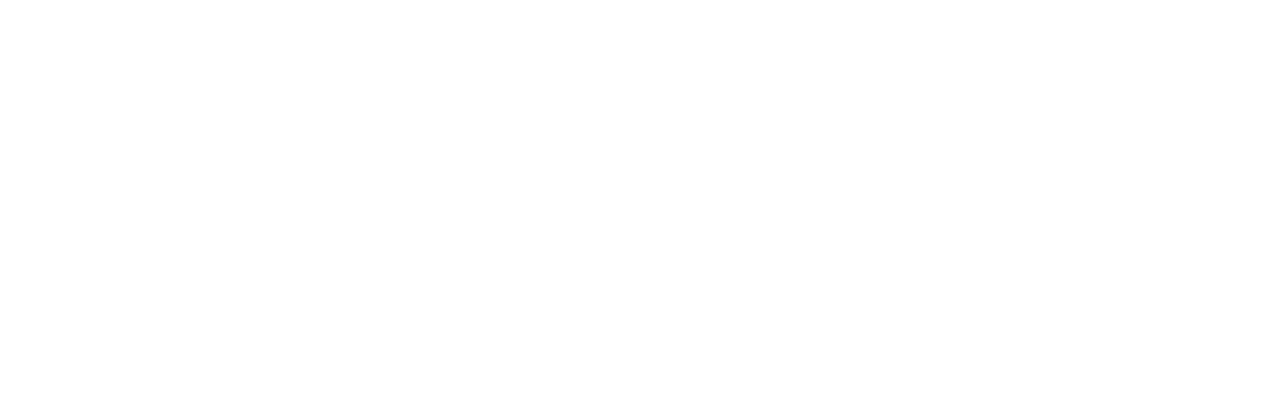
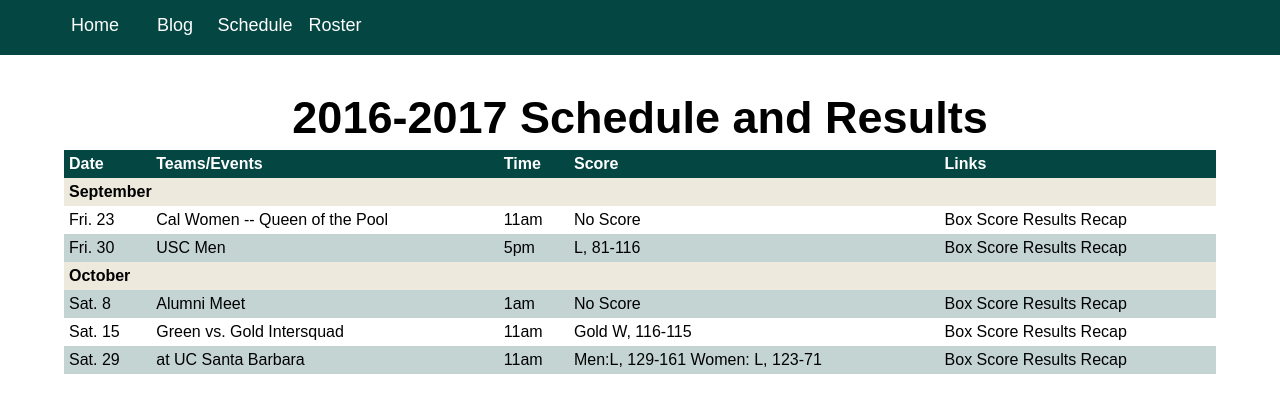
Before and after one commit to cncox/grc338_final, a plain HTML site: page schedule.html in a window 1280 px wide. Drawn offline with Linux system fonts and the light colour scheme; a web font is replaced by a local one.

Commit message:
add schedule page and stylized

```diff
--- a/css/style.css
+++ b/css/style.css
@@ -125,3 +125,30 @@ header {
 	float:left;
 	width: 30%;
 }
+
+/*styling for schedule page */
+table{
+	margin: 0 auto;
+	width: 90%;
+	border-collapse: collapse;
+
+}
+
+th{
+	background-color:#034642;
+	color: white;
+	text-align: left;
+	font-weight: 700;
+	padding: 5px;
+}
+td {
+	padding: 5px;
+}
+tr:nth-child(2n) {
+	background-color: hsla(176,94%,14%,0.23)
+}
+
+.month {
+	background-color:hsla(49,32%,56%,0.23) !important;
+	font-weight:700;
+}
--- a/schedule.html
+++ b/schedule.html
@@ -0,0 +1,88 @@
+<!doctype html>
+<html>
+<!-- beginning of header -->
+<head>
+<meta charset="UTF-8">
+<title>Cal Poly Swim Team</title>
+<link href="css/style.css" rel="stylesheet" type="text/css">
+<link href="https://fonts.googleapis.com/css?family=Muli:300,400,700,900" rel="stylesheet"> <!-- font link -->
+</head>
+
+<!-- end of header -->
+
+<!-- begin body -->
+<body>
+<!-- begin navigation bar -->
+<nav>
+	<ul>
+    	<li> <a href="index.html">Home</a></li>
+        <li> <a href="blog.html">Blog</a></li>
+        <li> <a href="schedule.html">Schedule</a></li>
+        <li> <a href="roster.html">Roster</a></li>
+    </ul>
+</nav>
+<!-- end navigation bar-->
+<h2>
+	2016-2017 Schedule and Results
+</h2>
+<table>
+	<tr>
+		<th> Date </th>
+		<th> Teams/Events </th>
+		<th> Time </th>
+		<th> Score </th>
+		<th> Links </th>
+	</tr>
+
+	<tr  class="month">
+		<td colspan="5"> September </td>
+	</tr>
+
+	<tr>
+		<td> Fri. 23 </td>
+		<td> Cal Women -- Queen of the Pool </td>
+		<td> 11am </td>
+		<td> No Score </td>
+		<td> Box Score Results Recap </td>
+	</tr>
+
+	<tr>
+		<td> Fri. 30 </td>
+		<td>USC Men </td>
+		<td> 5pm </td>
+		<td> L, 81-116 </td>
+		<td> Box Score Results Recap </td>
+	</tr>
+
+	<tr class="month">
+		<td colspan="5"> October </td>
+	</tr>
+
+	<tr>
+		<td> Sat. 8 </td>
+		<td> Alumni Meet </td>
+		<td> 1am </td>
+		<td> No Score </td>
+		<td> Box Score Results Recap </td>
+	</tr>
+
+	<tr>
+		<td> Sat. 15 </td>
+		<td>Green vs. Gold Intersquad </td>
+		<td> 11am </td>
+		<td> Gold W, 116-115 </td>
+		<td> Box Score Results Recap </td>
+	</tr>
+
+	<tr>
+		<td> Sat. 29 </td>
+		<td>at UC Santa Barbara </td>
+		<td> 11am </td>
+		<td> Men:L, 129-161 Women: L, 123-71 </td>
+		<td> Box Score Results Recap </td>
+	</tr>
+
+</table>
+
+</body>
+</html>
```
